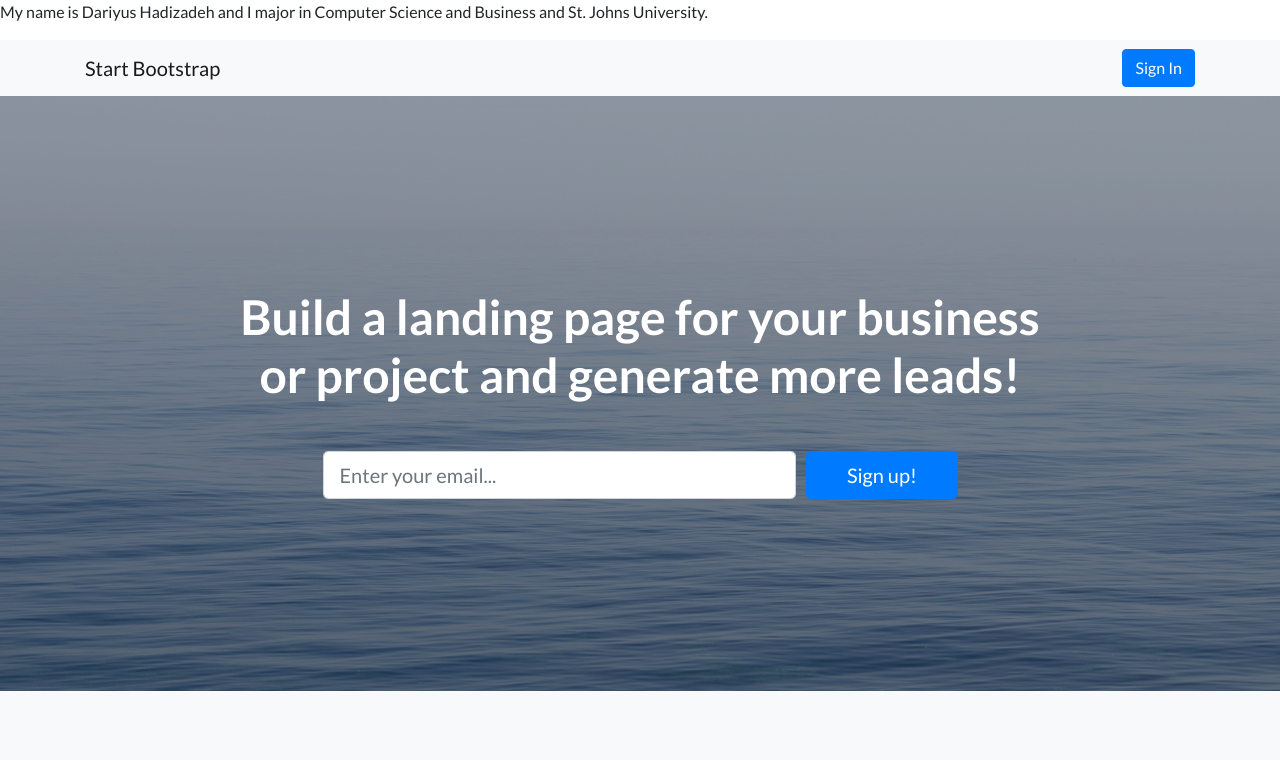
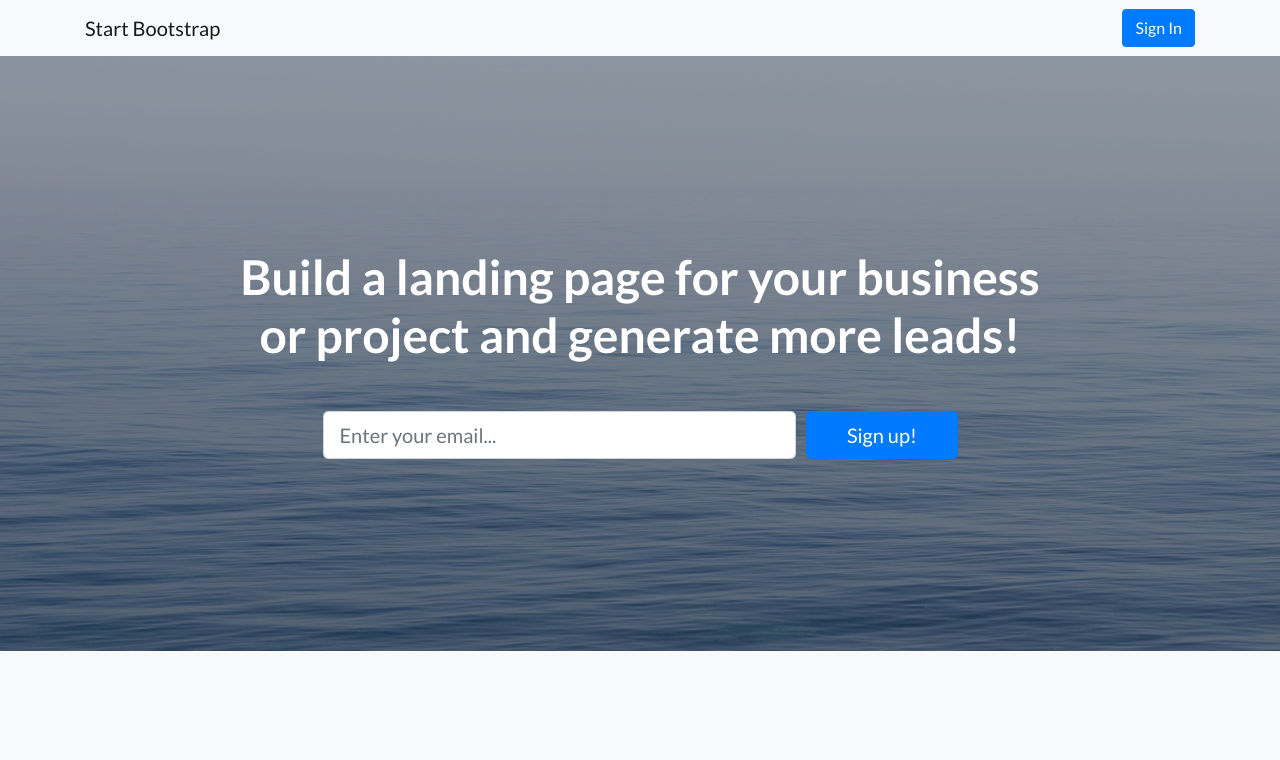
Before and after one commit to DariyusHadizadeh19/CUS1172Project1, a website: page index.html in a window 1280 px wide. Shown: the top 760 px of the page. Drawn offline with Linux system fonts and the light colour scheme.

Commit message:
Update index.html

```diff
--- a/index.html
+++ b/index.html
@@ -9,9 +9,6 @@
   <meta name="author" content="">
 
   <title>Basic Profile Information</title>
-
-  <p> My name is Dariyus Hadizadeh and I major in Computer Science and Business and St. Johns University. </p>
-
 
   <!-- Bootstrap core CSS -->
   <link href="vendor/bootstrap/css/bootstrap.min.css" rel="stylesheet">
```
